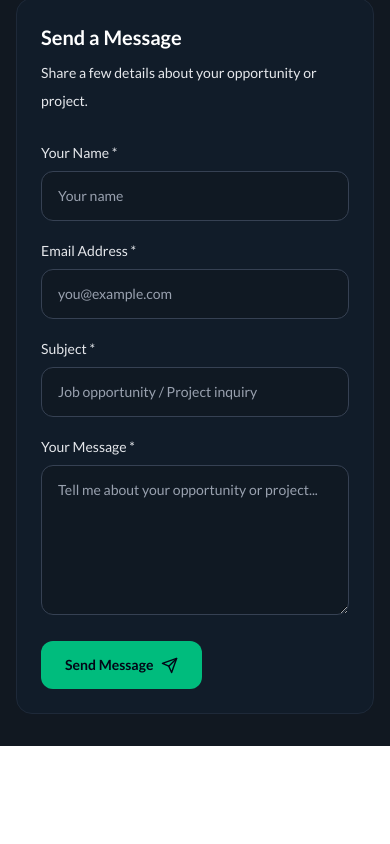
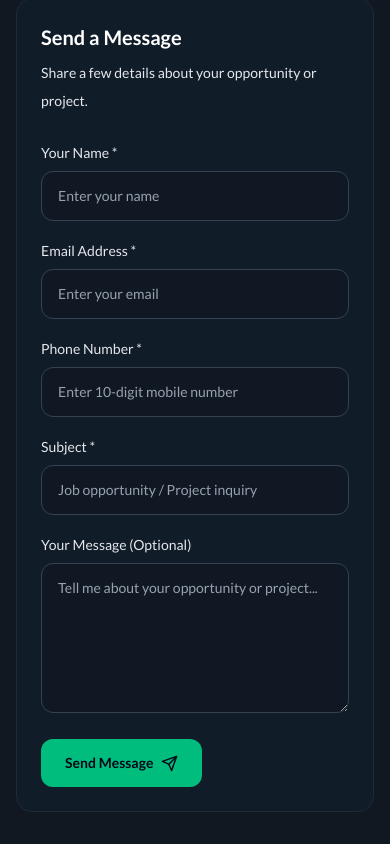
Before and after one commit to ashwanishukla669/portfolio, a Next.js app: page /contact in a window 390 px wide. Shown: the part 928-1772 px from the top of the page. Before the commit the page ends 1674 px from the top, so only its background shows below. Built offline with nearby package versions, Linux system fonts and the light colour scheme.

Commit message:
add phone nubmer filed in conact page

```diff
--- a/app/components/Contact/ContactPage.tsx
+++ b/app/components/Contact/ContactPage.tsx
@@ -1,7 +1,7 @@
 
 "use client";
 
-import React, { useState } from "react";
+import React, { useState, useRef } from "react";
 import {
   FiLinkedin,
   FiMapPin,
@@ -11,25 +11,238 @@ import {
   FiAlertCircle,
 } from "react-icons/fi";
 
-type FormData = {
+type ContactFormData = {
   name: string;
   email: string;
+  phone: string;
   subject: string;
   message: string;
 };
 
 type FormStatus = "idle" | "success" | "error";
 
-const initialForm: FormData = {
+type FormErrors = Partial<
+  Record<keyof ContactFormData, string>
+>;
+
+type FieldName = keyof ContactFormData;
+
+const initialForm: ContactFormData = {
   name: "",
   email: "",
+  phone: "",
   subject: "",
   message: "",
 };
 
+const requiredFields: FieldName[] = [
+  "name",
+  "email",
+  "phone",
+  "subject",
+];
+
+// Common email providers for typo detection.
+// Other legitimate domains are also accepted.
+const commonEmailProviders = [
+  "gmail.com",
+  "yahoo.com",
+  "yahoo.co.in",
+  "outlook.com",
+  "hotmail.com",
+  "hotmail.co.uk",
+  "live.com",
+  "icloud.com",
+  "aol.com",
+  "proton.me",
+  "protonmail.com",
+];
+
+// Levenshtein distance for common domain typos
+function editDistance(a: string, b: string): number {
+  const previous = Array.from(
+    { length: b.length + 1 },
+    (_, i) => i
+  );
+
+  for (let i = 1; i <= a.length; i++) {
+    const current = [i];
+
+    for (let j = 1; j <= b.length; j++) {
+      current[j] = Math.min(
+        current[j - 1] + 1,
+        previous[j] + 1,
+        previous[j - 1] +
+          (a[i - 1] === b[j - 1] ? 0 : 1)
+      );
+    }
+
+    previous.splice(
+      0,
+      previous.length,
+      ...current
+    );
+  }
+
+  return previous[b.length];
+}
+
+function validateField(
+  field: FieldName,
+  value: string
+): string {
+  const trimmed = value.trim();
+
+  switch (field) {
+    case "name": {
+      if (!trimmed) {
+        return "Please enter your name.";
+      }
+
+      if (trimmed.length < 2) {
+        return "Name must be at least 2 characters.";
+      }
+
+      if (
+        !/^[\p{L}\p{M}\s.'-]+$/u.test(trimmed) ||
+        !/\p{L}/u.test(trimmed)
+      ) {
+        return "Name must contain valid letters.";
+      }
+
+      if (
+        trimmed.replace(/[^\p{L}]/gu, "").length < 2
+      ) {
+        return "Please enter at least 2 letters.";
+      }
+
+      return "";
+    }
+
+    case "email": {
+      if (!trimmed) {
+        return "Please enter your email address.";
+      }
+
+      if (trimmed.length > 254) {
+        return "Email address is too long.";
+      }
+
+      // Practical email format validation
+      const emailRegex =
+        /^[A-Za-z0-9_%+-]+(?:\.[A-Za-z0-9_%+-]+)*@[A-Za-z0-9](?:[A-Za-z0-9-]*[A-Za-z0-9])?(?:\.[A-Za-z0-9](?:[A-Za-z0-9-]*[A-Za-z0-9])?)+$/;
+
+      if (!emailRegex.test(trimmed)) {
+        return "Please enter a valid email address.";
+      }
+
+      const domain = trimmed
+        .split("@")[1]
+        .toLowerCase();
+
+      const domainParts = domain.split(".");
+      const tld = domainParts.at(-1) || "";
+
+      if (
+        tld.length < 2 ||
+        tld.length > 24 ||
+        !/^[a-z]+$/.test(tld)
+      ) {
+        return "Please enter a valid email domain extension.";
+      }
+
+      // Detect likely typos of common email providers
+      for (const provider of commonEmailProviders) {
+        if (domain === provider) {
+          return "";
+        }
+
+        // Check only domains resembling known providers.
+        const distance = editDistance(
+          domain,
+          provider
+        );
+
+        if (distance === 1) {
+          return `Please check your email domain. Did you mean ${provider}?`;
+        }
+
+        // Catch unusually long incorrect TLDs
+        // for well-known provider names.
+        const providerBase = provider.split(".")[0];
+        const enteredBase = domainParts[0];
+
+        if (
+          enteredBase === providerBase &&
+          domainParts.length === 2 &&
+          tld.length > 5
+        ) {
+          return "Please check your email domain extension.";
+        }
+      }
+
+      return "";
+    }
+
+    case "phone": {
+      if (!trimmed) {
+        return "Please enter your phone number.";
+      }
+
+      if (!/^\d{10}$/.test(trimmed)) {
+        return "Please enter a valid 10-digit mobile number.";
+      }
+
+      if (!/^[6-9]/.test(trimmed)) {
+        return "Mobile number must start with 6, 7, 8 or 9.";
+      }
+
+      if (/^(\d)\1{9}$/.test(trimmed)) {
+        return "Please enter a valid mobile number.";
+      }
+
+      return "";
+    }
+
+    case "subject": {
+      if (!trimmed) {
+        return "Please enter a subject.";
+      }
+
+      if (trimmed.length < 3) {
+        return "Subject must be at least 3 characters.";
+      }
+
+      if (!/\p{L}/u.test(trimmed)) {
+        return "Subject must contain meaningful text.";
+      }
+
+      if (trimmed.length > 150) {
+        return "Subject must be under 150 characters.";
+      }
+
+      return "";
+    }
+
+    case "message":
+      return "";
+
+    default:
+      return "";
+  }
+}
+
 export default function ContactPage() {
   const [formData, setFormData] =
-    useState<FormData>(initialForm);
+    useState<ContactFormData>(initialForm);
+
+  const [errors, setErrors] =
+    useState<FormErrors>({});
+
+  const [touched, setTouched] =
+    useState<Partial<Record<FieldName, boolean>>>(
+      {}
+    );
 
   const [status, setStatus] =
     useState<FormStatus>("idle");
@@ -40,24 +253,98 @@ export default function ContactPage() {
   const [errorMessage, setErrorMessage] =
     useState("");
 
+  const formRef = useRef<HTMLFormElement>(null);
+
   // Handle input changes
   const handleChange = (
     event: React.ChangeEvent<
       HTMLInputElement | HTMLTextAreaElement
     >
   ) => {
-    const { name, value } = event.target;
+    const field = event.target.name as FieldName;
+    let value = event.target.value;
+
+    if (field === "phone") {
+      value = value
+        .replace(/\D/g, "")
+        .slice(0, 10);
+    }
 
     setFormData((prev) => ({
       ...prev,
-      [name]: value,
+      [field]: value,
     }));
+
+    if (touched[field]) {
+      setErrors((prev) => ({
+        ...prev,
+        [field]: validateField(field, value),
+      }));
+    }
 
     setStatus("idle");
     setErrorMessage("");
   };
 
-  // Submit form to Web3Forms
+  // Validate on blur
+  const handleBlur = (
+    event: React.FocusEvent<
+      HTMLInputElement | HTMLTextAreaElement
+    >
+  ) => {
+    const field = event.target.name as FieldName;
+    const value = event.target.value;
+
+    setTouched((prev) => ({
+      ...prev,
+      [field]: true,
+    }));
+
+    setErrors((prev) => ({
+      ...prev,
+      [field]: validateField(field, value),
+    }));
+  };
+
+  // Validate all required fields
+  const validateForm = (): boolean => {
+    const newErrors: FormErrors = {};
+    const newTouched: Partial<
+      Record<FieldName, boolean>
+    > = {};
+
+    requiredFields.forEach((field) => {
+      newErrors[field] = validateField(
+        field,
+        formData[field]
+      );
+
+      newTouched[field] = true;
+    });
+
+    setErrors(newErrors);
+    setTouched(newTouched);
+
+    const firstInvalid = requiredFields.find(
+      (field) => !!newErrors[field]
+    );
+
+    if (firstInvalid) {
+      requestAnimationFrame(() => {
+        const element = formRef.current?.querySelector<
+          HTMLInputElement
+        >(`[name="${firstInvalid}"]`);
+
+        element?.focus();
+      });
+
+      return false;
+    }
+
+    return true;
+  };
+
+  // Submit to Web3Forms
   const handleSubmit = async (
     event: React.FormEvent<HTMLFormElement>
   ) => {
@@ -65,9 +352,12 @@ export default function ContactPage() {
 
     if (isSubmitting) return;
 
-    setIsSubmitting(true);
     setStatus("idle");
     setErrorMessage("");
+
+    if (!validateForm()) {
+      return;
+    }
 
     const accessKey =
       process.env.NEXT_PUBLIC_WEB3FORMS_ACCESS_KEY;
@@ -77,9 +367,10 @@ export default function ContactPage() {
       setErrorMessage(
         "Contact form is not configured yet. Please connect through LinkedIn."
       );
-      setIsSubmitting(false);
       return;
     }
+
+    setIsSubmitting(true);
 
     try {
       const response = await fetch(
@@ -94,6 +385,7 @@ export default function ContactPage() {
             access_key: accessKey,
             name: formData.name.trim(),
             email: formData.email.trim(),
+            phone: formData.phone.trim(),
             subject: formData.subject.trim(),
             message: formData.message.trim(),
             from_name: "Ashwani Portfolio",
@@ -107,6 +399,8 @@ export default function ContactPage() {
       if (response.ok && result.success) {
         setStatus("success");
         setFormData(initialForm);
+        setErrors({});
+        setTouched({});
       } else {
         setStatus("error");
         setErrorMessage(
@@ -126,20 +420,41 @@ export default function ContactPage() {
 
   const inputClass = `
     w-full rounded-xl
-    border border-gray-700
-    bg-[#101923]
+    border bg-[#101923]
     px-4 py-3.5
     text-sm text-white
     outline-none
     transition-colors duration-200
     placeholder:text-gray-400
-    focus:border-emerald-500
-    focus:ring-1 focus:ring-emerald-500/20
+    focus:ring-1
   `;
+
+  const getInputClass = (field: FieldName) => `
+    ${inputClass}
+    ${
+      errors[field]
+        ? "border-red-500 focus:border-red-500 focus:ring-red-500/20"
+        : "border-gray-700 focus:border-emerald-500 focus:ring-emerald-500/20"
+    }
+  `;
+
+  const fieldError = (field: FieldName) =>
+    errors[field] ? (
+      <p
+        id={`contact-${field}-error`}
+        role="alert"
+        className="mt-2 flex items-start gap-1.5 text-xs leading-5 text-red-400"
+      >
+        <FiAlertCircle
+          size={14}
+          className="mt-0.5 shrink-0"
+        />
+        <span>{errors[field]}</span>
+      </p>
+    ) : null;
 
   return (
     <section className="py-8 sm:py-12">
-
       {/* Page Header */}
       <div className="mb-10">
         <div className="mb-4 flex items-center gap-3">
@@ -167,13 +482,10 @@ export default function ContactPage() {
 
       {/* Contact Layout */}
       <div className="grid grid-cols-1 gap-7 xl:grid-cols-12">
-
         {/* Left Column */}
         <div className="space-y-6 xl:col-span-5">
-
           {/* Contact Information */}
           <div className="rounded-2xl border border-gray-800 bg-[#111c29] p-6 sm:p-7">
-
             <h2 className="mb-3 text-xl font-semibold text-white">
               Contact Information
             </h2>
@@ -227,7 +539,6 @@ export default function ContactPage() {
 
           {/* Availability Card */}
           <div className="rounded-2xl border border-emerald-500/20 bg-emerald-500/5 p-6 sm:p-7">
-
             <div className="mb-3 flex items-center gap-3">
               <span className="h-2.5 w-2.5 rounded-full bg-emerald-400" />
 
@@ -257,7 +568,6 @@ export default function ContactPage() {
         {/* Right Column: Contact Form */}
         <div className="xl:col-span-7">
           <div className="h-full rounded-2xl border border-gray-800 bg-[#111c29] p-6 sm:p-8">
-
             <div className="mb-7">
               <h2 className="mb-2 text-xl font-semibold text-white">
                 Send a Message
@@ -270,13 +580,13 @@ export default function ContactPage() {
             </div>
 
             <form
+              ref={formRef}
               onSubmit={handleSubmit}
+              noValidate
               className="space-y-5"
             >
-
-              {/* Name and Email */}
+              {/* Row 1: Name and Email */}
               <div className="grid grid-cols-1 gap-5 sm:grid-cols-2">
-
                 {/* Name */}
                 <div>
                   <label
@@ -292,12 +602,22 @@ export default function ContactPage() {
                     type="text"
                     autoComplete="name"
                     required
+                    minLength={2}
                     maxLength={100}
                     value={formData.name}
                     onChange={handleChange}
-                    placeholder="Your name"
-                    className={inputClass}
+                    onBlur={handleBlur}
+                    aria-invalid={!!errors.name}
+                    aria-describedby={
+                      errors.name
+                        ? "contact-name-error"
+                        : undefined
+                    }
+                    placeholder="Enter your name"
+                    className={getInputClass("name")}
                   />
+
+                  {fieldError("name")}
                 </div>
 
                 {/* Email */}
@@ -318,10 +638,56 @@ export default function ContactPage() {
                     maxLength={254}
                     value={formData.email}
                     onChange={handleChange}
-                    placeholder="you@example.com"
-                    className={inputClass}
+                    onBlur={handleBlur}
+                    aria-invalid={!!errors.email}
+                    aria-describedby={
+                      errors.email
+                        ? "contact-email-error"
+                        : undefined
+                    }
+                    placeholder="Enter your email"
+                    className={getInputClass("email")}
                   />
+
+                  {fieldError("email")}
                 </div>
+              </div>
+
+              {/* Row 2: Phone and Subject */}
+              <div className="grid grid-cols-1 gap-5 sm:grid-cols-2">
+                {/* Phone */}
+                <div>
+                  <label
+                    htmlFor="contact-phone"
+                    className="mb-2 block text-sm font-medium text-gray-200"
+                  >
+                    Phone Number *
+                  </label>
+
+                  <input
+                    id="contact-phone"
+                    name="phone"
+                    type="tel"
+                    inputMode="numeric"
+                    autoComplete="tel-national"
+                    required
+                    minLength={10}
+                    maxLength={10}
+                    pattern="[6-9][0-9]{9}"
+                    value={formData.phone}
+                    onChange={handleChange}
+                    onBlur={handleBlur}
+                    aria-invalid={!!errors.phone}
+                    aria-describedby={
+                      errors.phone
+                        ? "contact-phone-error"
+                        : undefined
+                    }
+                    placeholder="Enter 10-digit mobile number"
+                    className={getInputClass("phone")}
+                  />
+
+                  {fieldError("phone")}
                 </div>
 
                 {/* Subject */}
@@ -338,34 +704,43 @@ export default function ContactPage() {
                     name="subject"
                     type="text"
                     required
+                    minLength={3}
                     maxLength={150}
                     value={formData.subject}
                     onChange={handleChange}
+                    onBlur={handleBlur}
+                    aria-invalid={!!errors.subject}
+                    aria-describedby={
+                      errors.subject
+                        ? "contact-subject-error"
+                        : undefined
+                    }
                     placeholder="Job opportunity / Project inquiry"
-                  className={inputClass}
+                    className={getInputClass("subject")}
                   />
+
+                  {fieldError("subject")}
+                </div>
               </div>
 
-              {/* Message */}
+              {/* Message - Optional */}
               <div>
                 <label
                   htmlFor="contact-message"
                   className="mb-2 block text-sm font-medium text-gray-200"
                 >
-                  Your Message *
+                  Your Message (Optional)
                 </label>
 
                 <textarea
                   id="contact-message"
                   name="message"
                   rows={6}
-                  required
-                  minLength={10}
                   maxLength={3000}
                   value={formData.message}
                   onChange={handleChange}
                   placeholder="Tell me about your opportunity or project..."
-                  className={`${inputClass} resize-y`}
+                  className={`${getInputClass("message")} resize-y`}
                 />
               </div>
 
@@ -387,7 +762,7 @@ export default function ContactPage() {
                 </div>
               )}
 
-              {/* Error Message */}
+              {/* API Error Message */}
               {status === "error" && (
                 <div
                   role="alert"
@@ -424,7 +799,6 @@ export default function ContactPage() {
 
                 <FiSend size={17} />
               </button>
-
             </form>
           </div>
         </div>
```
Lines whose indentation alone changed are shown as unchanged.
